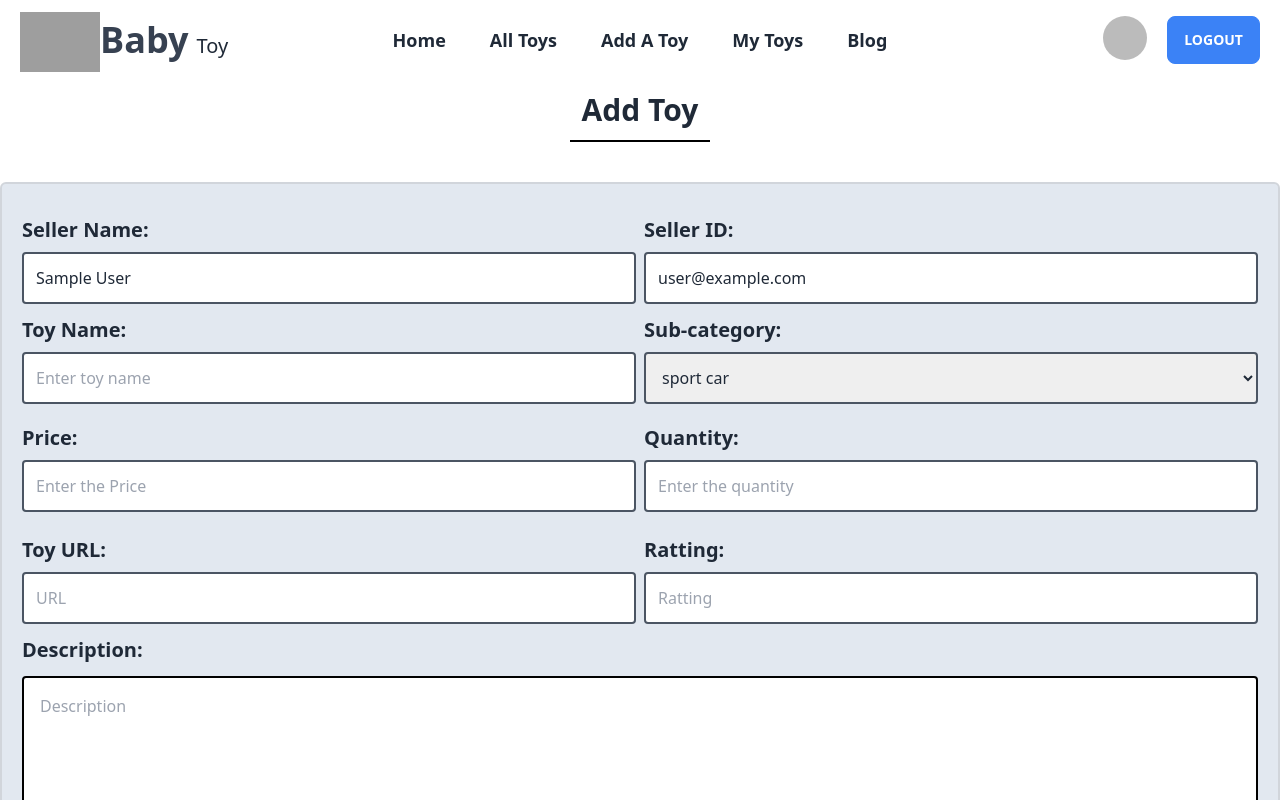
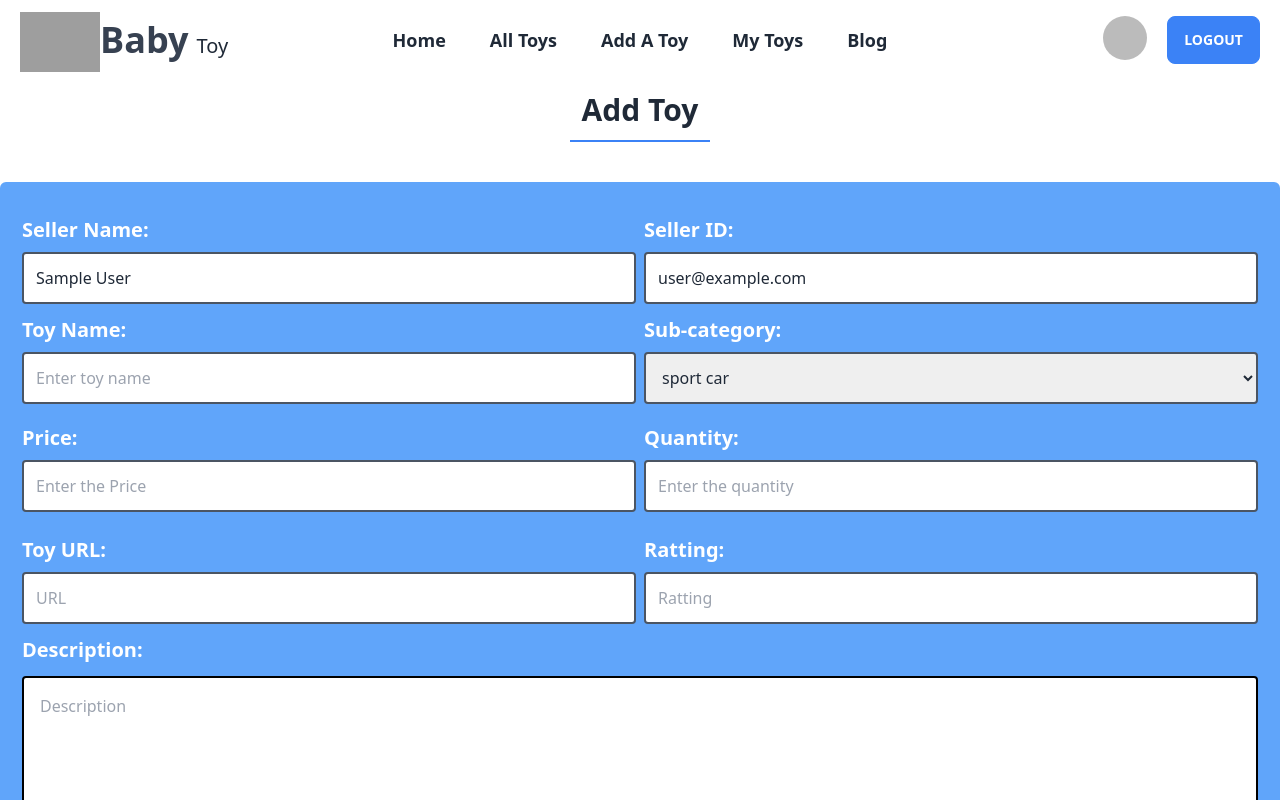
Before and after one commit to Auporna-Barua/toyMarket-client, a React (Vite) app: page /addToys in a window 1280 px wide. Shown: the top 800 px of the page. Built offline with nearby package versions, Linux system fonts and the light colour scheme; no server answers; sample sign-in values are in the browser's storage; grey boxes are pictures that could not be loaded.

Commit message:
some color bug fix

```diff
--- a/src/pages/AddToy/AddToy.jsx
+++ b/src/pages/AddToy/AddToy.jsx
@@ -32,7 +32,6 @@ const AddToy = () => {
       ratting,
       description,
     };
-    console.log(toyData);
 
     fetch("https://car-world-server-henna.vercel.app/addToy", {
       method: "POST",
@@ -42,7 +41,7 @@ const AddToy = () => {
       body: JSON.stringify(toyData),
     })
       .then((res) => res.json())
-      .then((data) => console.log(data));
+      .then((data) => console.log("data", data));
     Swal.fire({
       icon: "success",
       title: "Added Successful",
@@ -52,17 +51,17 @@ const AddToy = () => {
 
   return (
     <div>
-      <h1 className="font-bold text-3xl border-b-2 border-black p-3 w-fit mx-auto mb-5">
+      <h1 className="font-bold text-3xl border-b-2 border-blue-500 p-3 w-fit mx-auto mb-5">
         Add Toy
       </h1>
 
       <form
         onSubmit={handleAddToyData}
-        className="w-full p-5 mx-auto border-2 border-gray-300 rounded-md bg-slate-200 my-10 shadow-lg"
+        className="w-full p-5 mx-auto border-2 border-blue-400 rounded-md bg-blue-400 my-10 shadow-lg"
       >
         <div className="flex justify-evenly items-center gap-2">
           <div className="flex flex-col mt-3 w-full">
-            <label className="font-bold text-xl" htmlFor="seller">
+            <label className="font-bold text-xl text-white" htmlFor="seller">
               Seller Name:
             </label>
             <input
@@ -76,7 +75,7 @@ const AddToy = () => {
             />
           </div>
           <div className="flex flex-col mt-3 w-full">
-            <label className="font-bold text-xl" htmlFor="seller">
+            <label className="font-bold text-xl text-white" htmlFor="seller">
               Seller ID:
             </label>
             <input
@@ -93,7 +92,7 @@ const AddToy = () => {
 
         <div className="flex justify-evenly items-center gap-2 mt-3">
           <div className="flex flex-col w-full">
-            <label className="font-bold text-xl" htmlFor="toyName">
+            <label className="font-bold text-xl text-white" htmlFor="toyName">
               Toy Name:
             </label>
             <input
@@ -106,7 +105,7 @@ const AddToy = () => {
             />
           </div>
           <div className="flex flex-col w-full">
-            <label className="font-bold text-xl" htmlFor="category">
+            <label className="font-bold text-xl text-white" htmlFor="category">
               Sub-category:
             </label>
             <select
@@ -122,7 +121,7 @@ const AddToy = () => {
 
         <div className="flex justify-evenly items-center gap-2 mt-3">
           <div className="flex flex-col mt-2 w-full">
-            <label className="font-bold text-xl" htmlFor="price">
+            <label className="font-bold text-xl text-white" htmlFor="price">
               Price:
             </label>
             <input
@@ -136,7 +135,7 @@ const AddToy = () => {
           </div>
 
           <div className="flex flex-col mt-2 w-full">
-            <label className="font-bold text-xl" htmlFor="quantity">
+            <label className="font-bold text-xl text-white" htmlFor="quantity">
               Quantity:
             </label>
             <input
@@ -152,7 +151,7 @@ const AddToy = () => {
 
         <div className="flex justify-evenly items-center gap-2 mt-3">
           <div className="flex flex-col mt-3 w-full">
-            <label className="font-bold text-xl" htmlFor="seller">
+            <label className="font-bold text-xl text-white" htmlFor="seller">
               Toy URL:
             </label>
             <input
@@ -166,7 +165,7 @@ const AddToy = () => {
           </div>
 
           <div className="flex flex-col mt-3 w-full">
-            <label className="font-bold text-xl" htmlFor="ratting">
+            <label className="font-bold text-xl text-white" htmlFor="ratting">
               Ratting:
             </label>
             <input
@@ -181,7 +180,7 @@ const AddToy = () => {
         </div>
 
         <div className="mt-3">
-          <label className="font-bold text-xl" htmlFor="description">
+          <label className="font-bold text-xl text-white" htmlFor="description">
             Description:
           </label>
           <textarea
@@ -194,7 +193,7 @@ const AddToy = () => {
         </div>
 
         <div>
-          <button className="btn w-full mt-6">Add Toy</button>
+          <button className="btn w-full mt-6 ">Add New Toy</button>
         </div>
       </form>
     </div>
--- a/src/pages/AllToys/AllToys.jsx
+++ b/src/pages/AllToys/AllToys.jsx
@@ -22,7 +22,7 @@ const AllToys = () => {
 
   return (
     <>
-      <h2 className="font-bold text-3xl border-b-2 border-black w-fit p-4 mx-auto">
+      <h2 className="font-bold text-3xl border-b-2 border-blue w-fit p-4 mx-auto">
         All Car's
       </h2>
       <div className="py-10">
@@ -37,7 +37,7 @@ const AllToys = () => {
             id=""
             placeholder="Search"
           />
-          <button className="bg-slate-600 p-3 font-semibold text-xl text-white rounded">
+          <button className="bg-blue-500 p-3 font-semibold text-xl text-white rounded">
             search
           </button>
         </form>
--- a/src/pages/AllToys/SingleToy.jsx
+++ b/src/pages/AllToys/SingleToy.jsx
@@ -13,7 +13,7 @@ const SingleToy = ({ toy }) => {
       <td className="font-semibold">{seller}</td>
       <td className="font-semibold">
         <Link to={`/details/${_id}`}>
-          <button className="btn bg-blue-500">View Details</button>
+          <button className="btn bg-blue-500 border-none">View Details</button>
         </Link>
       </td>
     </tr>
--- a/src/pages/MyToys/MyToys.jsx
+++ b/src/pages/MyToys/MyToys.jsx
@@ -18,7 +18,7 @@ const MyToys = () => {
 
   return (
     <>
-      <h2 className="font-bold text-3xl border-b-2 border-black w-fit p-4 mx-auto">
+      <h2 className="font-bold text-3xl border-b-2 border-blue-500 w-fit p-4 mx-auto">
         My Toy's
       </h2>
       <div className="py-10">
--- a/src/pages/MyToys/ToyDetails.jsx
+++ b/src/pages/MyToys/ToyDetails.jsx
@@ -40,16 +40,16 @@ const ToyDetails = () => {
 
   return (
     <div>
-      <h1 className="font-bold text-3xl border-b-2 border-black p-3 w-fit mx-auto mb-5">
+      <h1 className="font-bold text-3xl border-b-2 border-blue-500 p-3 w-fit mx-auto mb-5">
         Update Details
       </h1>
       <form
         onSubmit={handleUpdate}
-        className="w-1/2 p-5 mx-auto border-2 border-gray-300 rounded-md bg-slate-200 my-10 shadow-lg"
+        className="w-1/2 p-5 mx-auto border-2 border-gray-300 rounded-md bg-blue-400 my-10 shadow-lg"
       >
         <div className="flex flex-col justify-evenly items-center gap-2 mt-3">
           <div className="flex flex-col mt-3 w-full">
-            <label className="font-bold text-xl" htmlFor="seller">
+            <label className="font-bold text-xl text-white" htmlFor="seller">
               Price:
             </label>
             <input
@@ -64,7 +64,7 @@ const ToyDetails = () => {
           </div>
 
           <div className="flex flex-col mt-3 w-full">
-            <label className="font-bold text-xl" htmlFor="quantity">
+            <label className="font-bold text-xl text-white" htmlFor="quantity">
               Quantity:
             </label>
             <input
@@ -78,7 +78,7 @@ const ToyDetails = () => {
             />
           </div>
           <div className="flex flex-col mt-3 w-full">
-            <label className="font-bold text-xl" htmlFor="quantity">
+            <label className="font-bold text-xl text-white" htmlFor="quantity">
               ProductId:
             </label>
             <input
@@ -95,7 +95,7 @@ const ToyDetails = () => {
         </div>
 
         <div className="mt-3">
-          <label className="font-bold text-xl" htmlFor="description">
+          <label className="font-bold text-xl text-white" htmlFor="description">
             Description:
           </label>
           <textarea
@@ -109,7 +109,7 @@ const ToyDetails = () => {
         </div>
 
         <div>
-          <button className="btn w-full mt-6">Update</button>
+          <button className="btn w-full mt-6 bg-white text-blue-500 text-xl border-2 border-blue-500 hover:bg-white hover:border-blue-500">Update</button>
         </div>
       </form>
     </div>
--- a/src/pages/MyToys/ToyTable.jsx
+++ b/src/pages/MyToys/ToyTable.jsx
@@ -38,12 +38,12 @@ const ToyTable = ({ toy, setReload, reload }) => {
       <td className="font-semibold">{seller}</td>
       <td className="font-semibold">
         <Link to={`/ToyDetails/${_id}`}>
-          <button className="btn">Update</button>
+          <button className="btn bg-blue-500 border-2 border-blue-500 hover:border-blue-500 hover:bg-transparent hover:text-blue-500">Update</button>
         </Link>
       </td>
       <td className="font-semibold">
         <Link>
-          <button onClick={() => handleDeleteToy(_id)} className="btn">
+          <button onClick={() => handleDeleteToy(_id)} className="btn bg-red-500 border-none hover:bg-red-500">
             Delete
           </button>
         </Link>
```
